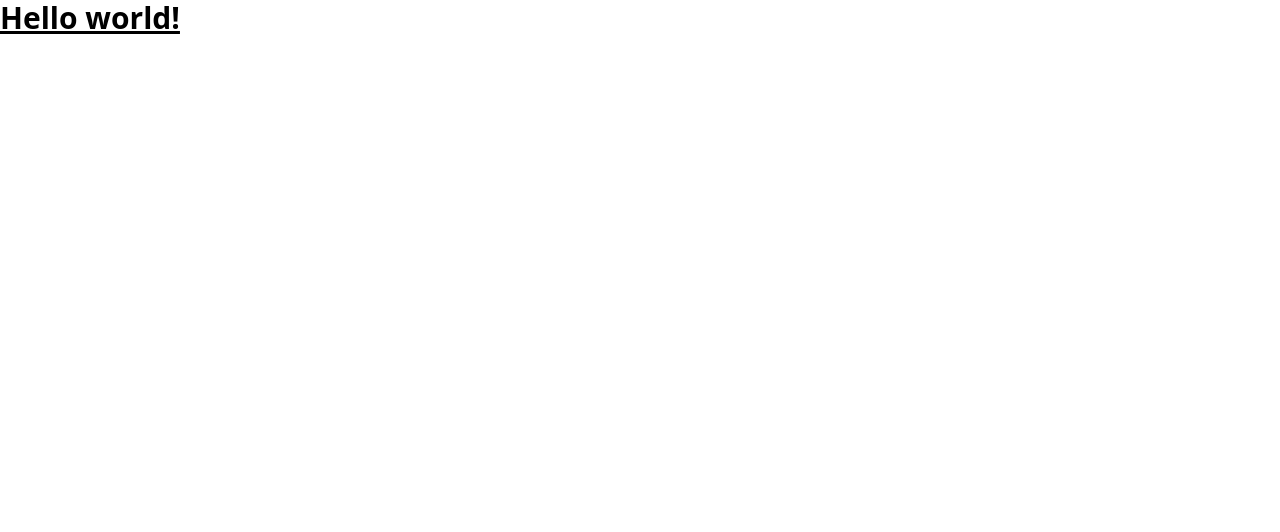
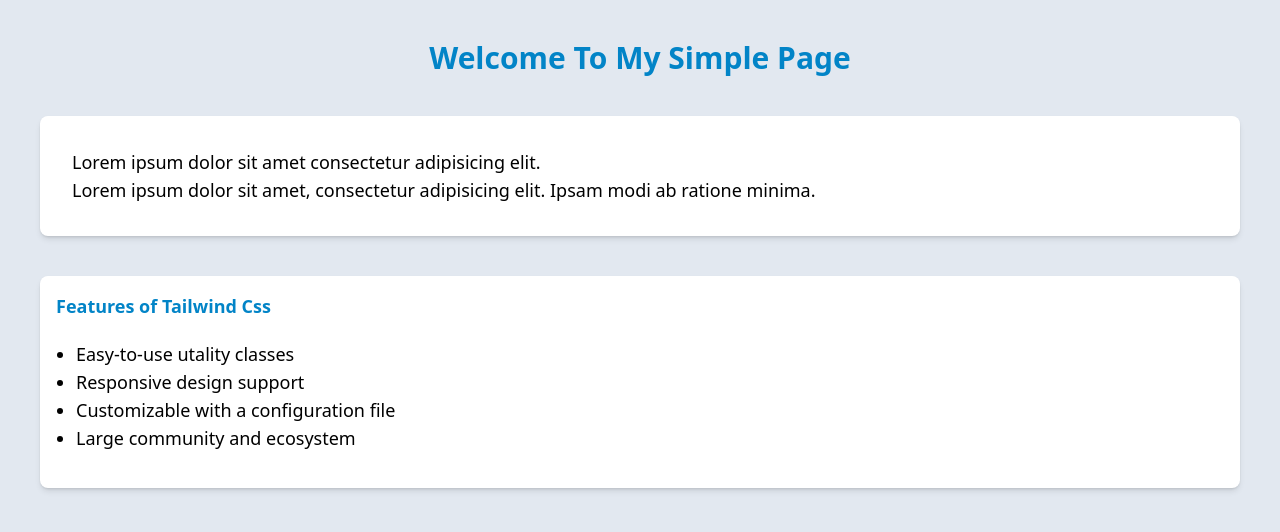
Before and after one commit to kulsumparee/Bootstrap-tamplet, a plain HTML site: page src/index.html in a window 1280 px wide. Drawn offline with Linux system fonts and the light colour scheme.

Commit message:
first commit

```diff
--- a/src/index.html
+++ b/src/index.html
@@ -1,14 +1,31 @@
-<!DOCTYPE html>
-<html lang="en">
+
+
+<!doctype html>
+<html>
 <head>
-    <meta charset="UTF-8">
-    <meta name="viewport" content="width=device-width, initial-scale=1.0">
-    <link href="/dist/output.css" rel="stylesheet">
-    <title>Document</title>
+  <meta charset="UTF-8">
+  <meta name="viewport" content="width=device-width, initial-scale=1.0">
+  <link href="/dist/output.css" rel="stylesheet">
 </head>
-<body>
-    <h1 class="text-3xl font-bold underline red">
-        Hello world!
-      </h1>
+<body class="bg-slate-200 m-10 	">
+  <div class="container mx-auto  px-4 text-center">
+    <h1 class="text-3xl font-bold text-sky-600 my-4 ">
+     Welcome To My Simple Page
+    </h1>
+  </div>
+  <div class= " container mx-auto text-lg drop-shadow-sm bg-white rounded-lg p-4 m-10 shadow-md p-8">
+    <p >Lorem ipsum dolor sit amet consectetur adipisicing elit.</p>
+    <p>Lorem ipsum dolor sit amet, consectetur adipisicing elit. Ipsam modi ab ratione minima.</p>
+  </div>
+  <div class="container mx-auto px-4 text-lg drop-shadow-sm bg-white rounded-lg p-4 shadow-md ">
+    <h5 class=" font-bold text-sky-600 ">Features of Tailwind Css</h5>
+   <ul class="list-disc	 p-5">
+    <li>Easy-to-use utality classes</li>
+    <li>Responsive design support</li>
+    <li>Customizable with a configuration file</li>
+    <li>Large community and ecosystem</li>
+   </ul>
+
+    </div>
 </body>
 </html>
```
Also changed, not shown: dist/output.css.
